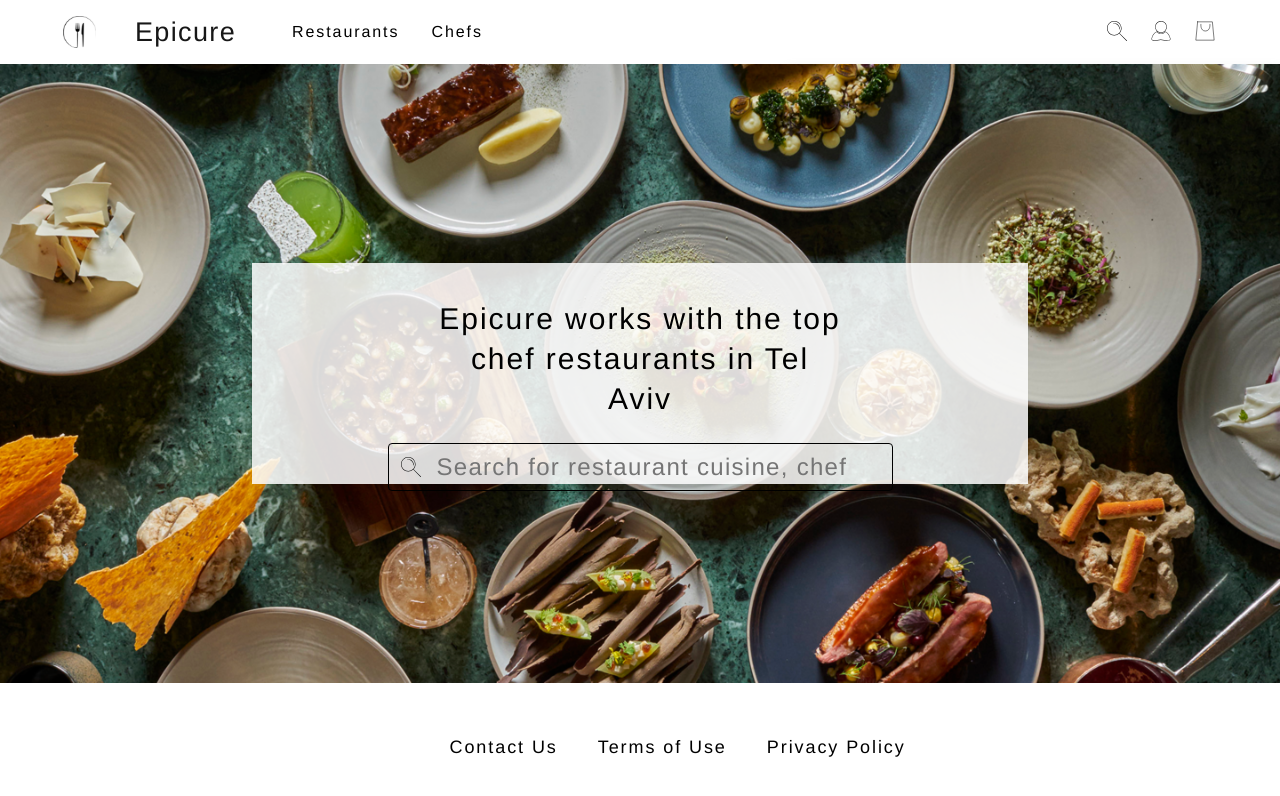
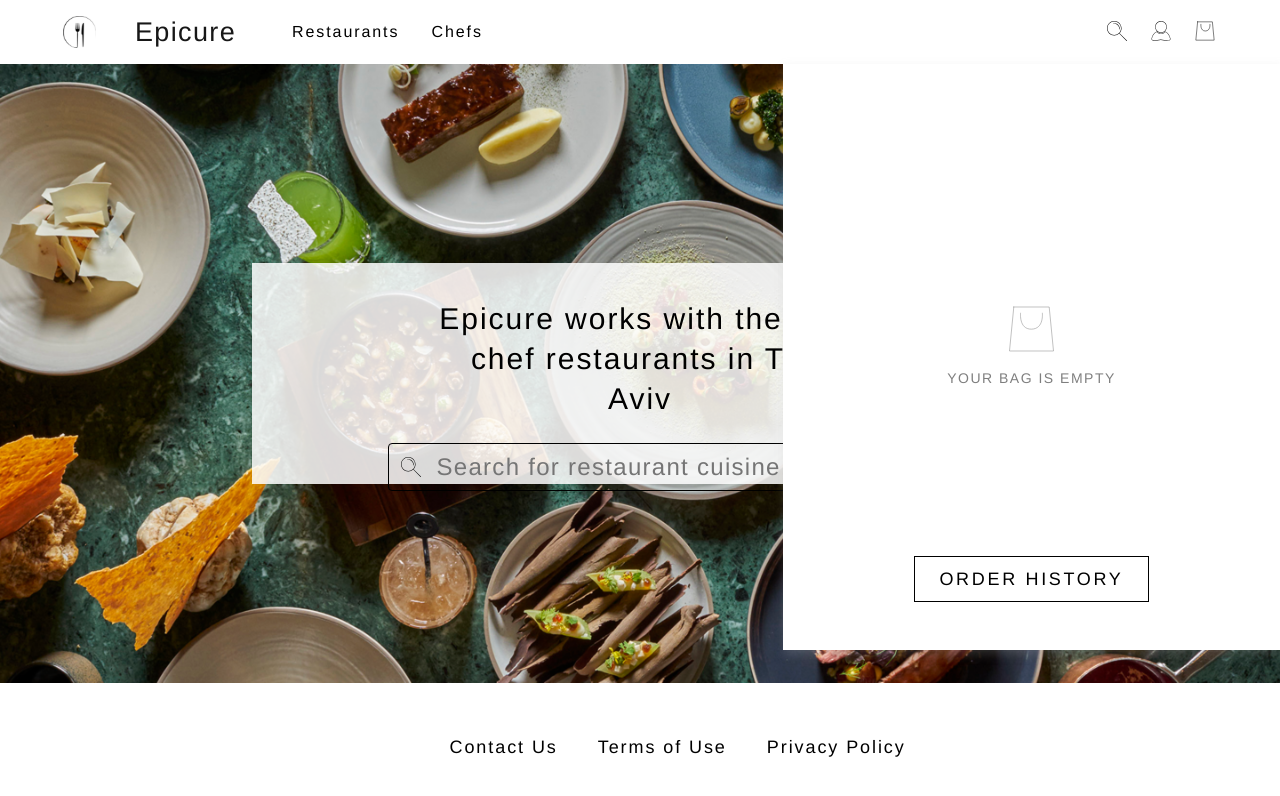
Before and after one commit to keren-elbaz-m/epicure_client, a Next.js app: page / in a window 1280 px wide. Both pictures are taken after a click on the button 1205 px from the left and 32 px from the top of the page. Shown: the top 796 px of the page. Built offline with nearby package versions, Linux system fonts and the light colour scheme.

Commit message:
Update cart.module.scss
Fixed cart visibility on desktop view

```diff
--- a/src/app/components/cart/cart.module.scss
+++ b/src/app/components/cart/cart.module.scss
@@ -52,18 +52,16 @@
 .cartDropDownDesktop {
   position: fixed;
   right: 0;
-  top: 64px;
+  // top: 64px;
   width: 497px;
   height: 586px;
   background-color: white;
   box-shadow: 2px 4px 10px 0px #AFAFAF40;
-  border-radius: 8px;
-
+  z-index: 5;
   display: flex;
   flex-direction: column;
   align-items: center;
   justify-content: space-between;
-
   padding-top: 241px;
   padding-bottom: 48px;
 }
```
